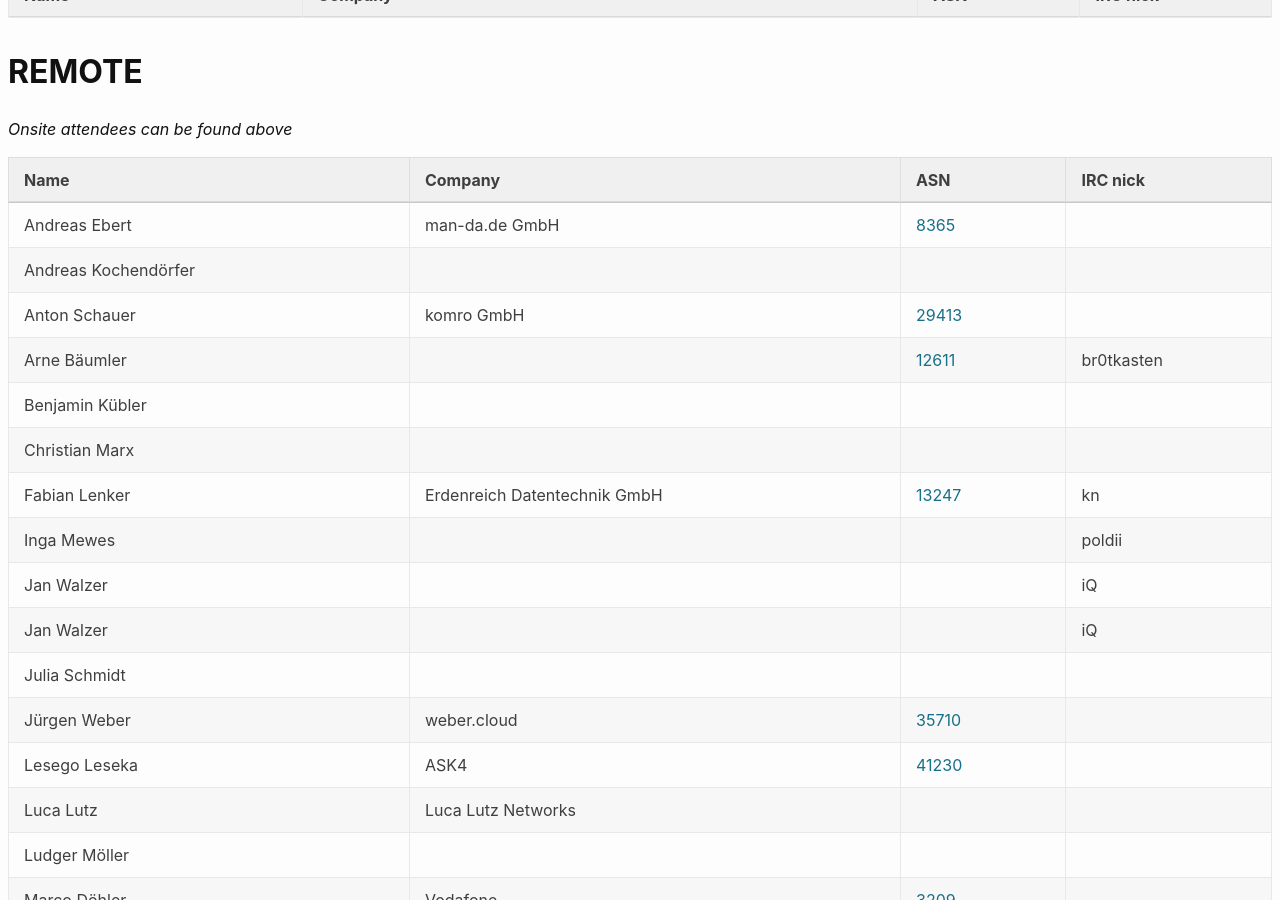
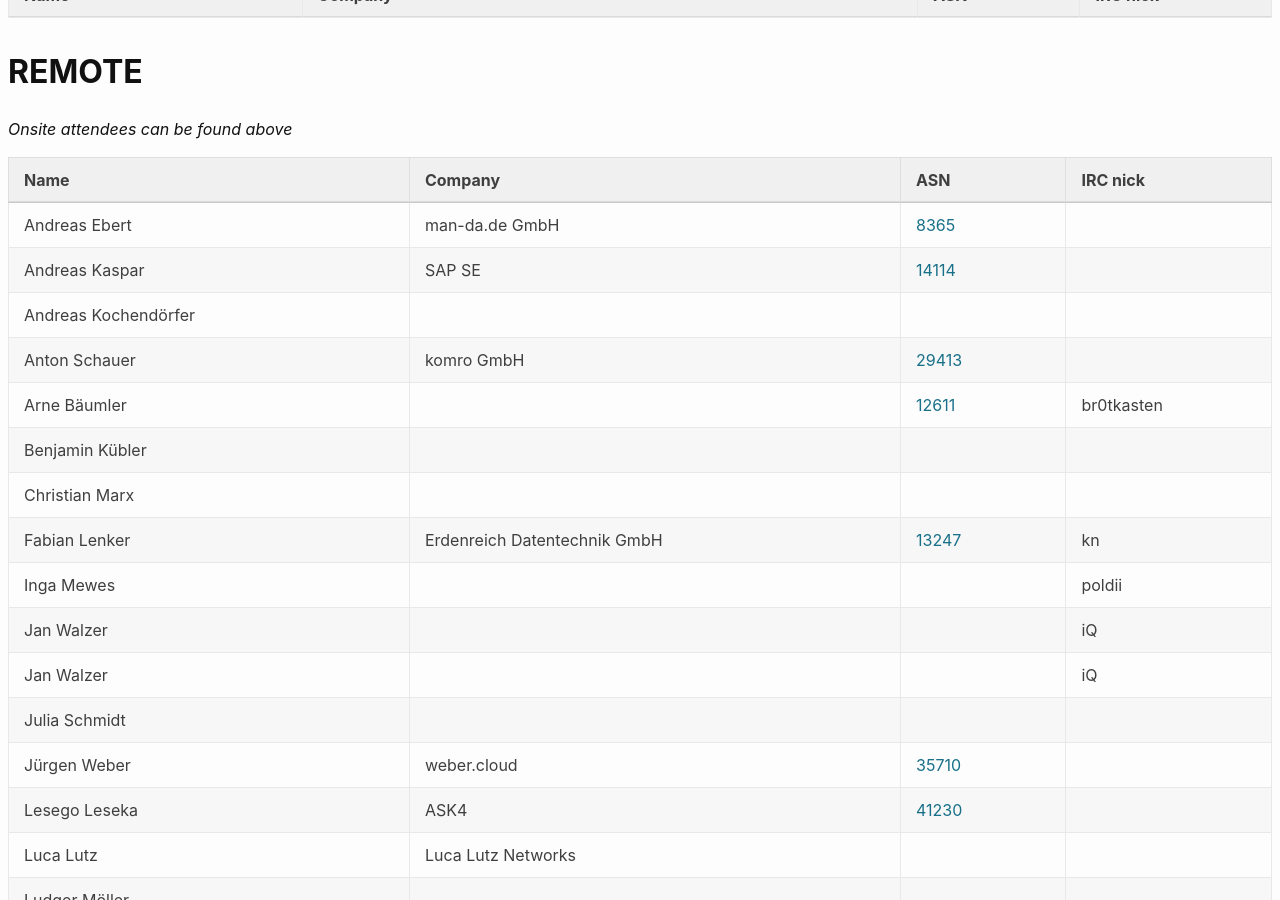
Before and after one commit to denog/pretix-attendeelist, a Jekyll site: the page built from denog15/index.md, in a window 1280 px wide and 900 px high, scrolled down 12489 px. Built offline with Jekyll 4.4.1, drawn with Linux system fonts in a browser that asks for light colours.

Commit message:
Latest data: Fri Oct 13 09:28:01 UTC 2023

```diff
--- a/_data/attendees_denog15_online.json
+++ b/_data/attendees_denog15_online.json
@@ -4,6 +4,12 @@
     "company": "man-da.de GmbH",
     "irc": null,
     "asn": "8365"
+  },
+  {
+    "name": "Andreas Kaspar",
+    "company": "SAP SE",
+    "irc": null,
+    "asn": "14114"
   },
   {
     "name": "Andreas Kochendörfer",
```
